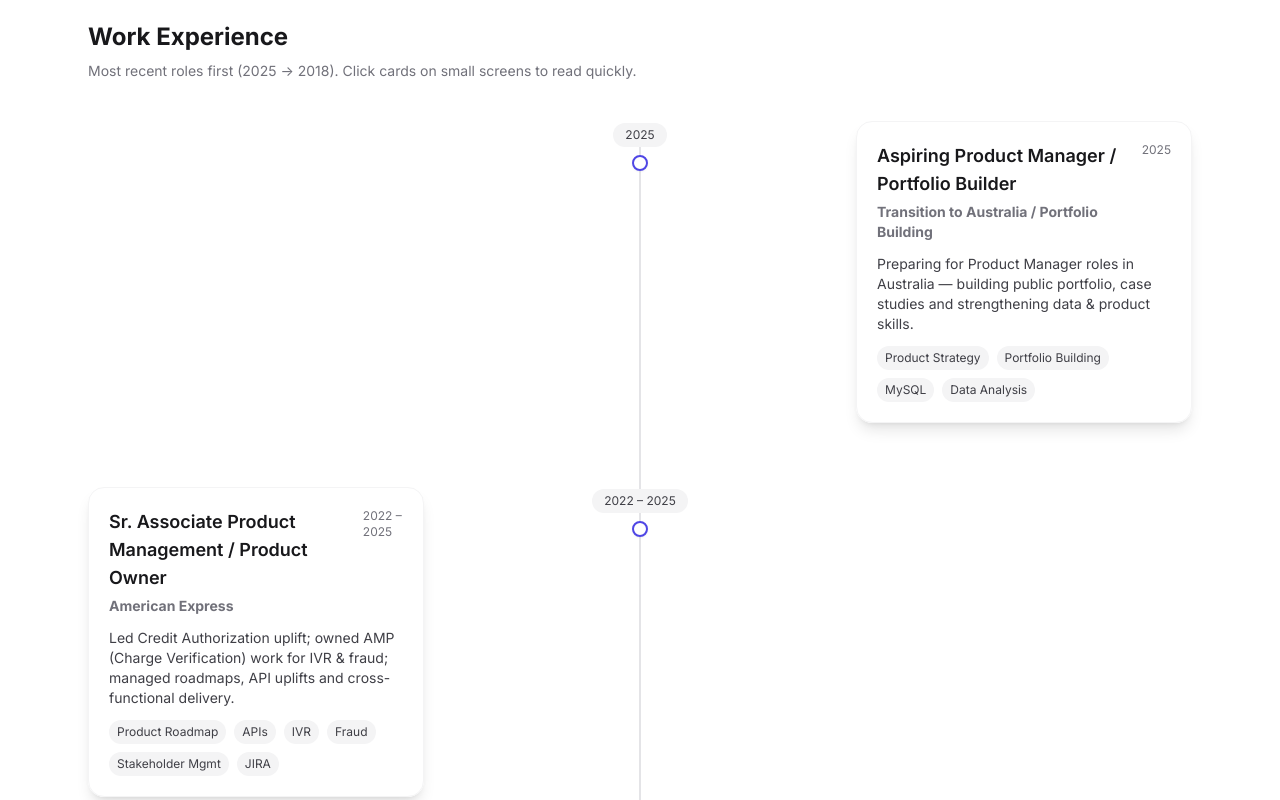
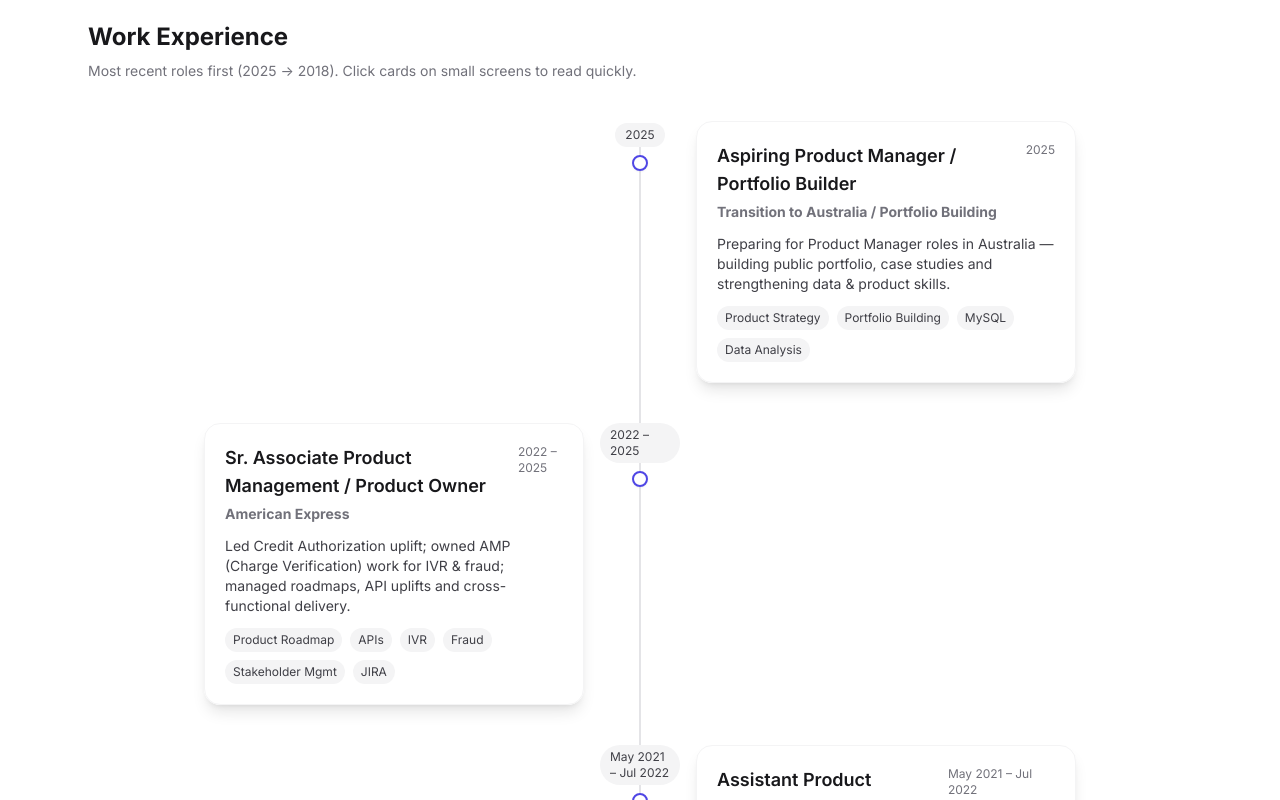
Before and after one commit to meenakshiv-pixel/meenakshi-portfolio, a Next.js app: page / in a window 1280 px wide. Shown: the part 1100-1900 px from the top of the page. Built offline with nearby package versions, Linux system fonts and the light colour scheme.

Commit message:
Tighten timeline layout — narrower center, smaller cards & spacing

```diff
--- a/pages/index.js
+++ b/pages/index.js
@@ -97,16 +97,13 @@ export default function Portfolio() {
           {/* HERO */}
           <header className="relative overflow-hidden rounded-3xl p-8 md:p-12 bg-gradient-to-br from-indigo-50 to-white dark:from-zinc-900 dark:to-zinc-950 shadow-md">
             <div className="absolute inset-0 opacity-20 pointer-events-none bg-[radial-gradient(ellipse_at_top_left,var(--tw-gradient-stops))] from-indigo-300 via-purple-300 to-transparent" />
-
             <div className="relative flex flex-col md:flex-row items-center md:items-start gap-6 md:gap-10">
               <div className="flex-shrink-0">
                 <img src="/profile.jpg" alt="Profile Photo" className="w-36 h-36 rounded-full object-cover shadow-lg border-4 border-white dark:border-zinc-900" />
               </div>
-
               <div className="flex-1">
                 <h1 className="text-3xl md:text-5xl font-extrabold tracking-tight leading-tight">{CONTACT.name}</h1>
                 <p className="mt-2 text-lg text-zinc-600 dark:text-zinc-300">{CONTACT.title} • {CONTACT.location}</p>
-
                 <p className="mt-4 max-w-2xl leading-relaxed text-zinc-700 dark:text-zinc-300">
                   I build scalable products and frictionless customer experiences. I specialise in product strategy, cross-functional leadership and data-driven decisions that deliver measurable outcomes across global markets.
                 </p>
@@ -132,18 +129,15 @@ export default function Portfolio() {
             <h2 className="text-2xl font-bold">Selected Projects</h2>
             <div className="mt-6 grid gap-6 md:grid-cols-2">
               {PROJECTS.map((p) => (
-                <article key={p.title} className="p-6 bg-white/80 dark:bg-zinc-900 border border-zinc-100 dark:border-zinc-800 rounded-2xl shadow-sm hover:shadow-lg transform hover:-translate-y-1 transition-all duration-200">
+                <article key={p.title} className="p-6 bg-white/80 dark:bg-zinc-900 border border-zinc-100 dark:border-zinc-800 rounded-2xl shadow-sm hover:shadow-lg transform hover:-translate-y-1 transition-all duration-200 max-w-[520px]">
                   <h3 className="text-lg font-semibold">{p.title}</h3>
                   <p className="mt-1 text-sm text-zinc-500"><strong>Role:</strong> {p.role}</p>
-
                   <p className="mt-4 text-zinc-700 dark:text-zinc-200">{p.summary}</p>
-
                   <div className="mt-4 flex flex-wrap gap-2">
                     {p.tags.map((t) => (
                       <span key={t} className="inline-flex items-center px-3 py-1 rounded-full text-sm font-medium bg-zinc-100 dark:bg-zinc-800 text-zinc-700 dark:text-zinc-200">{t}</span>
                     ))}
                   </div>
-
                   {p.link && (
                     <a href={p.link} className="mt-4 inline-flex text-sm font-medium text-indigo-600 hover:text-indigo-700">View case study →</a>
                   )}
@@ -158,22 +152,22 @@ export default function Portfolio() {
             <p className="mt-2 text-sm text-zinc-500">Most recent roles first (2025 → 2018). Click cards on small screens to read quickly.</p>
 
             <div className="relative mt-10">
-              {/* single vertical center line */}
+              {/* center vertical line (narrow) */}
               <div className="absolute left-1/2 transform -translate-x-1/2 top-6 bottom-6 w-[2px] bg-zinc-200 dark:bg-zinc-800" />
 
-              <div className="space-y-16">
+              <div className="space-y-10">
                 {TIMELINE.map((item, idx) => {
                   const isRight = idx % 2 === 0 // alternate: even -> right, odd -> left
                   return (
                     <div key={item.company} className="relative">
-                      {/* Row for desktop: empty space / center / card placement */}
-                      <div className="hidden md:flex items-start justify-between">
-                        {/* left column (when isRight is false show card on left) */}
-                        <div className="w-1/3 flex justify-end pr-8">
+                      {/* Desktop grid: left / center / right */}
+                      <div className="hidden md:grid grid-cols-[1fr_80px_1fr] items-start gap-4">
+                        {/* left */}
+                        <div className="flex justify-end">
                           {!isRight && (
-                            <div className="max-w-md bg-white/90 dark:bg-zinc-900/80 rounded-2xl p-5 shadow-lg border border-zinc-100 dark:border-zinc-800">
+                            <div className="max-w-[380px] w-full bg-white/90 dark:bg-zinc-900/80 rounded-2xl p-5 shadow-lg border border-zinc-100 dark:border-zinc-800">
                               <div className="flex items-start justify-between">
-                                <div>
+                                <div className="pr-2">
                                   <h4 className="font-semibold text-lg">{item.role}</h4>
                                   <p className="mt-1 text-sm text-zinc-500"><strong>{item.company}</strong></p>
                                 </div>
@@ -189,22 +183,22 @@ export default function Portfolio() {
                           )}
                         </div>
 
-                        {/* center column: year badge + dot */}
-                        <div className="w-1/6 flex flex-col items-center relative">
+                        {/* center */}
+                        <div className="flex flex-col items-center">
                           <div className="mb-2">
-                            <span className="inline-block text-xs font-medium px-3 py-1 rounded-full bg-zinc-100 dark:bg-zinc-800 text-zinc-700 dark:text-zinc-200">{item.date}</span>
+                            <span className="inline-block text-xs font-medium px-2.5 py-1 rounded-full bg-zinc-100 dark:bg-zinc-800 text-zinc-700 dark:text-zinc-200">{item.date}</span>
                           </div>
                           <div>
                             <div className="w-4 h-4 rounded-full bg-white dark:bg-zinc-900 border-2 border-indigo-600 dark:border-indigo-500 shadow-sm" />
                           </div>
                         </div>
 
-                        {/* right column (when isRight true show card on right) */}
-                        <div className="w-1/3 pl-8">
+                        {/* right */}
+                        <div>
                           {isRight && (
-                            <div className="max-w-md bg-white/90 dark:bg-zinc-900/80 rounded-2xl p-5 shadow-lg border border-zinc-100 dark:border-zinc-800">
+                            <div className="max-w-[380px] w-full bg-white/90 dark:bg-zinc-900/80 rounded-2xl p-5 shadow-lg border border-zinc-100 dark:border-zinc-800">
                               <div className="flex items-start justify-between">
-                                <div>
+                                <div className="pr-2">
                                   <h4 className="font-semibold text-lg">{item.role}</h4>
                                   <p className="mt-1 text-sm text-zinc-500"><strong>{item.company}</strong></p>
                                 </div>
@@ -221,7 +215,7 @@ export default function Portfolio() {
                         </div>
                       </div>
 
-                      {/* Mobile: single stacked card (centered under the dot) */}
+                      {/* Mobile stacked card */}
                       <div className="md:hidden mt-6 flex flex-col items-center">
                         <div className="mb-2">
                           <span className="inline-block text-xs font-medium px-3 py-1 rounded-full bg-zinc-100 dark:bg-zinc-800 text-zinc-700 dark:text-zinc-200">{item.date}</span>
@@ -310,13 +304,11 @@ export default function Portfolio() {
                 <p className="mt-2 text-sm text-zinc-700 dark:text-zinc-300">{CONTACT.name} — {CONTACT.title}</p>
                 <p className="mt-1 text-sm text-zinc-700 dark:text-zinc-300">{CONTACT.location} • <a href={`tel:${CONTACT.phone}`} className="underline">{CONTACT.phone}</a> • <a href={`mailto:${CONTACT.email}`} className="underline">{CONTACT.email}</a></p>
               </div>
-
               <div className="flex items-center gap-4">
                 <a href={CONTACT.linkedin} target="_blank" rel="noreferrer" className="text-sm border px-3 py-2 rounded">LinkedIn</a>
                 <a href={CONTACT.resume} target="_blank" rel="noreferrer" className="text-sm border px-3 py-2 rounded">Resume (PDF)</a>
               </div>
             </div>
-
             <p className="mt-6 text-xs text-zinc-500">Built with ♥ — tailored for Product roles. © {new Date().getFullYear()} {CONTACT.name}</p>
           </footer>
 
```
